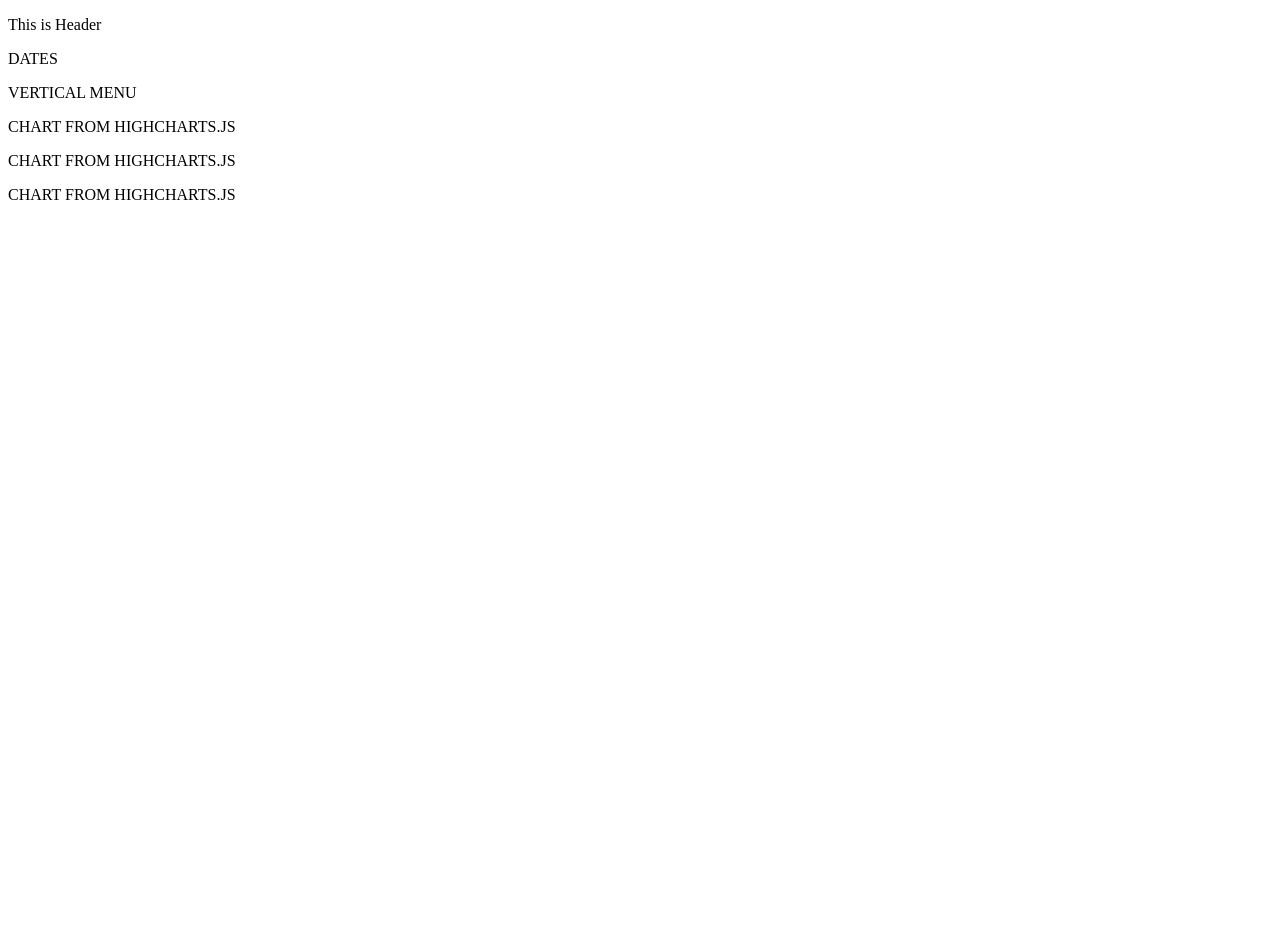
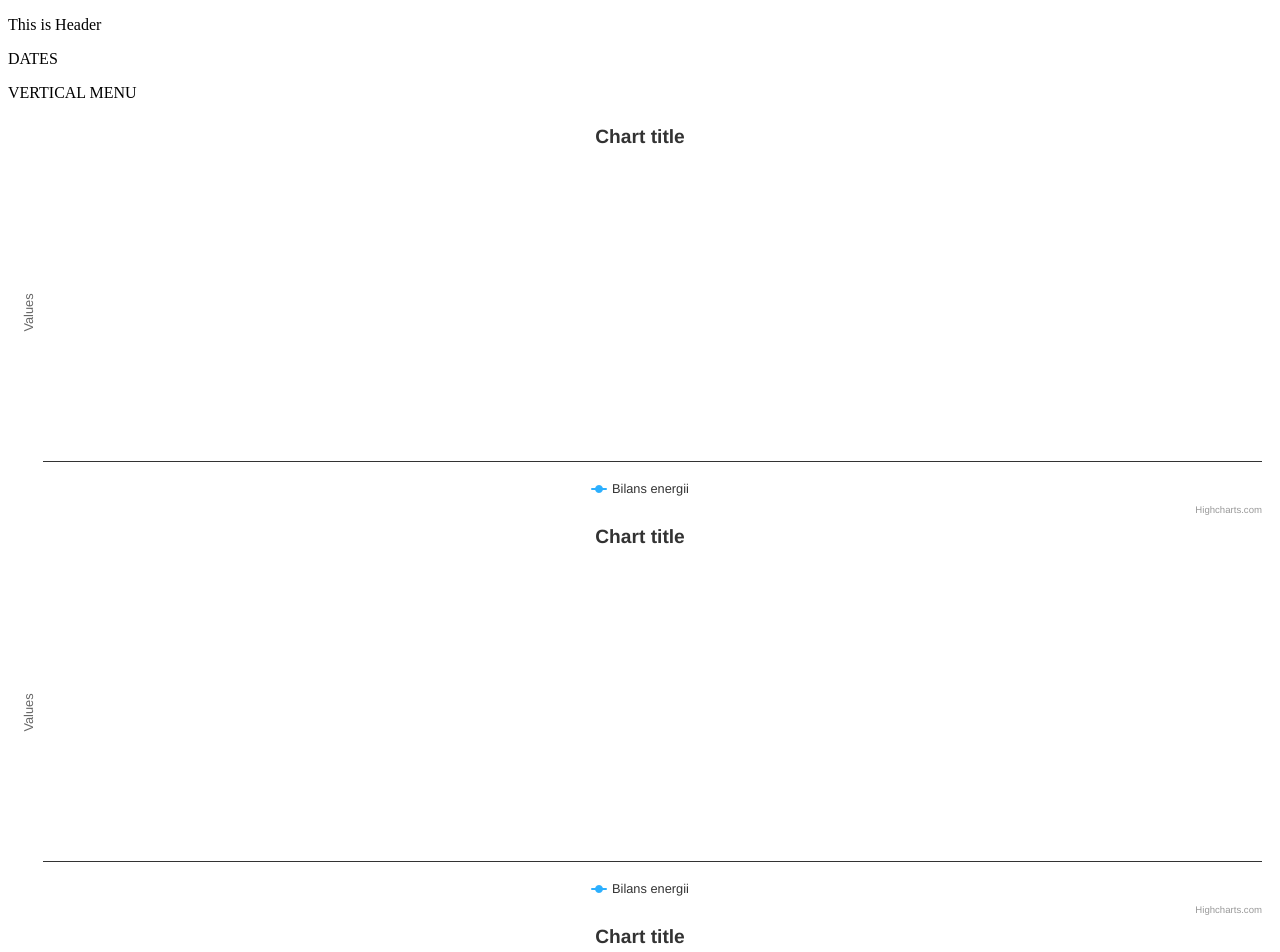
Before and after one commit to PatrykKonior/w-01, a React (Create React App) app: page / in a window 1280 px wide. Shown: the top 952 px of the page. Before the commit the page ends 800 px from the top, so only its background shows below. Built offline with nearby package versions, Linux system fonts and the light colour scheme.

Commit message:
Add highcharts

```diff
--- a/package.json
+++ b/package.json
@@ -6,6 +6,7 @@
     "@testing-library/jest-dom": "^5.17.0",
     "@testing-library/react": "^13.4.0",
     "@testing-library/user-event": "^13.5.0",
+    "highcharts-react-official": "^3.2.1",
     "react": "^18.2.0",
     "react-dom": "^18.2.0",
     "react-scripts": "5.0.1",
--- a/src/components/Chart1.js
+++ b/src/components/Chart1.js
@@ -1,5 +1,19 @@
+import Highcharts from "highcharts";
+import HighchartsReact from "highcharts-react-official";
+
+const options = {
+  series: [
+    {
+      name: "Bilans energii",
+      kWh: ["0tys.", "50tys.", "100tys.", "150tys."],
+    },
+  ],
+};
+
 export default function Chart1() {
-    return <div>
-        <p>CHART FROM HIGHCHARTS.JS</p>
+  return (
+    <div className="text-2xl">
+      <HighchartsReact highcharts={Highcharts} options={options} />
     </div>
+  );
 }
--- a/src/components/Chart2.js
+++ b/src/components/Chart2.js
@@ -1,5 +1,19 @@
+import Highcharts from "highcharts";
+import HighchartsReact from "highcharts-react-official";
+
+const options = {
+  series: [
+    {
+      name: "Bilans energii",
+      kWh: ["0tys.", "50tys.", "100tys.", "150tys."],
+    },
+  ],
+};
+
 export default function Chart2() {
-    return <div>
-        <p>CHART FROM HIGHCHARTS.JS</p>
+  return (
+    <div>
+      <HighchartsReact highcharts={Highcharts} options={options} />
     </div>
+  );
 }
--- a/src/components/Chart3.js
+++ b/src/components/Chart3.js
@@ -1,5 +1,19 @@
+import Highcharts from "highcharts";
+import HighchartsReact from "highcharts-react-official";
+
+const options = {
+  series: [
+    {
+      name: "Bilans energii",
+      kWh: ["0tys.", "50tys.", "100tys.", "150tys."],
+    },
+  ],
+};
+
 export default function Chart3() {
-    return <div>
-        <p>CHART FROM HIGHCHARTS.JS</p>
+  return (
+    <div>
+      <HighchartsReact highcharts={Highcharts} options={options} />
     </div>
+  );
 }
--- a/src/css/style.css
+++ b/src/css/style.css
@@ -534,3 +534,8 @@ video {
   --tw-backdrop-saturate:  ;
   --tw-backdrop-sepia:  ;
 }
+
+.text-2xl {
+  font-size: 1.5rem;
+  line-height: 2rem;
+}
```
Also changed, not shown: 1 other file (tests, documents, lock files or other folders).
